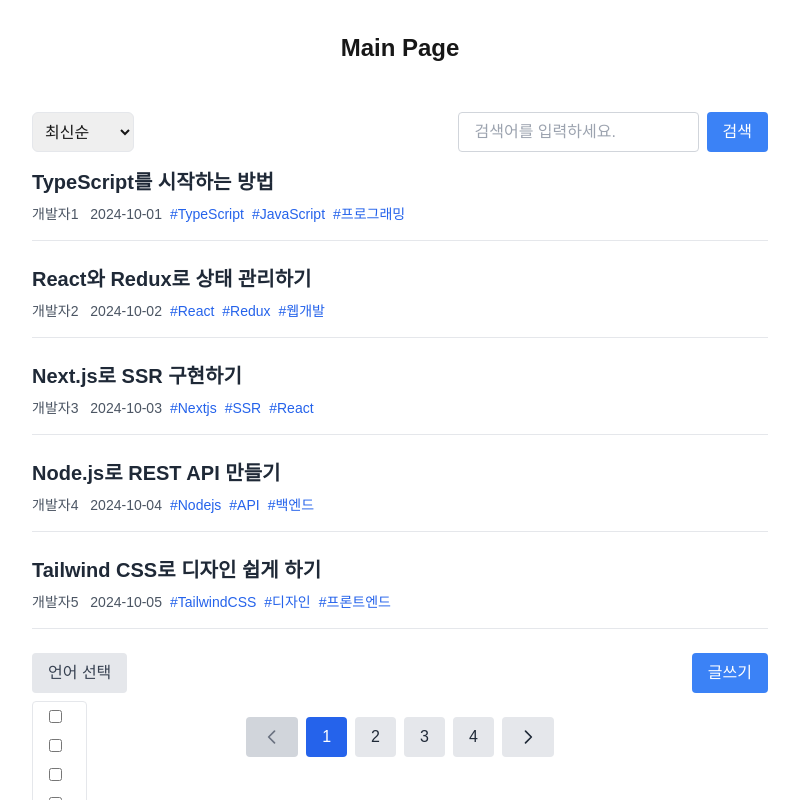
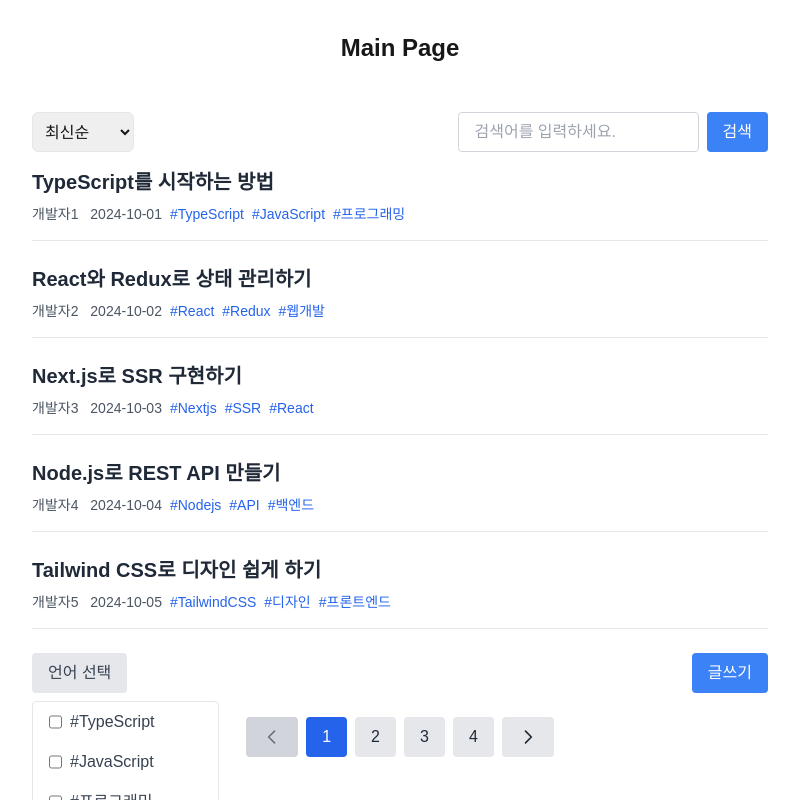
Before and after one commit to songhyein0123/code404, a Next.js app: page /main_board in a window 1280 px wide. Both pictures are taken after a click on the button "언어 선택". Shown: the top 800 px of the page, without its empty margins (240-1039 px from the left). Built offline with nearby package versions, Linux system fonts and the light colour scheme.

Commit message:
fix: 작성되어 있는 게시글에 있는 해쉬태그를 전부 추출해서 언어 선택을 클릭했을 때, 선택할 수 있는 checkBox로 나타나도록 작성

```diff
--- a/src/components/Board.tsx
+++ b/src/components/Board.tsx
@@ -156,7 +156,6 @@ const mock_data: Post[] = [
 ];
 
 const PostsPerPage = 5;
-const availableTags = ["Next.js", "TypeScript", "JavaScript", "CSS", "React"];
 
 export default function Board() {
     const [currentPage, setCurrentPage] = useState(1);
@@ -190,6 +189,8 @@ export default function Board() {
         setIsDropdownOpen(!isDropdownOpen);
     };
 
+    const allHashtags = Array.from(new Set(mock_data.flatMap((post) => post.hashtags)));
+
     return (
         <div className="p-4 max-w-3xl mx-auto">
             {/* 드롭 박스와 검색 컴포넌트 */}
@@ -222,7 +223,7 @@ export default function Board() {
                     </button>
                     {isDropdownOpen && (
                         <div className="absolute mt-2 bg-white border rounded shadlw-lg">
-                            {availableTags.map((tag) => (
+                            {allHashtags.map((tag) => (
                                 <div key={tag} className="px-4 py-2">
                                     <label className="flex item-center">
                                         <input
@@ -231,6 +232,7 @@ export default function Board() {
                                             onChange={() => handleTagChange(tag)}
                                             className="mr-2"
                                         />
+                                        <span className="text-gray-700">{tag}</span>
                                     </label>
                                 </div>
                             ))}
```
